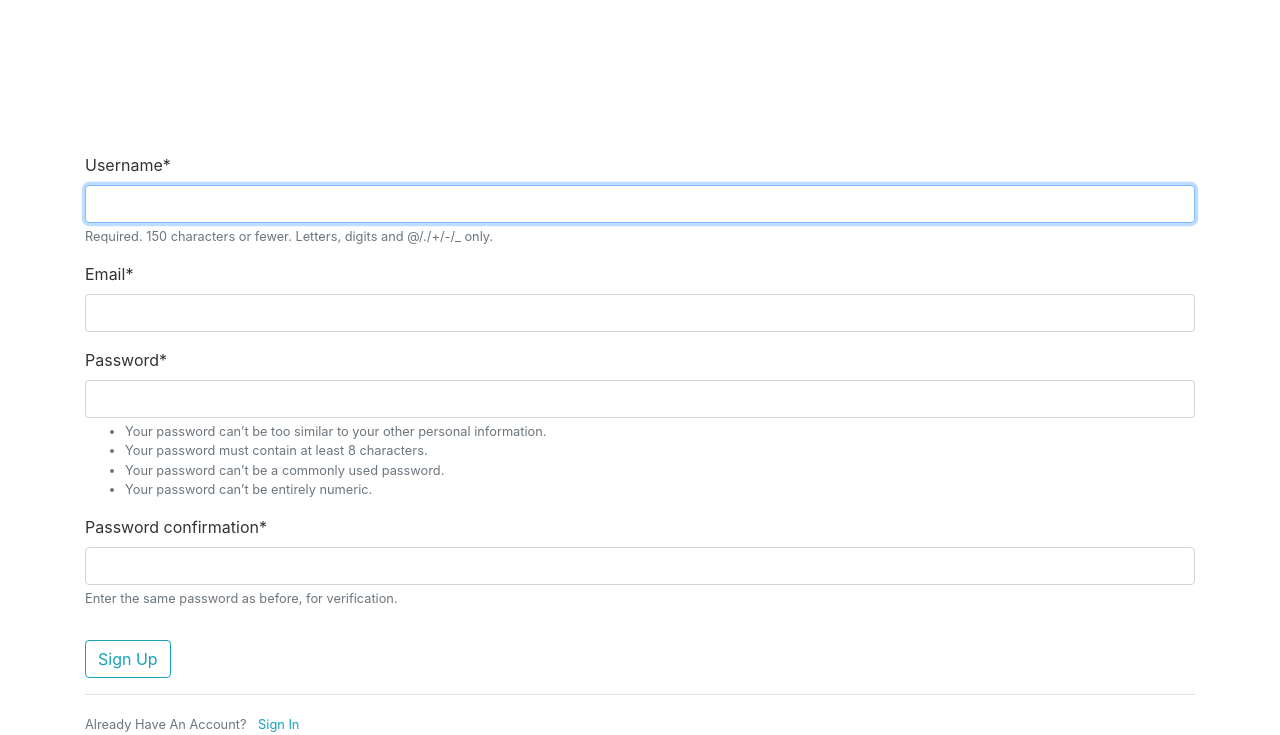
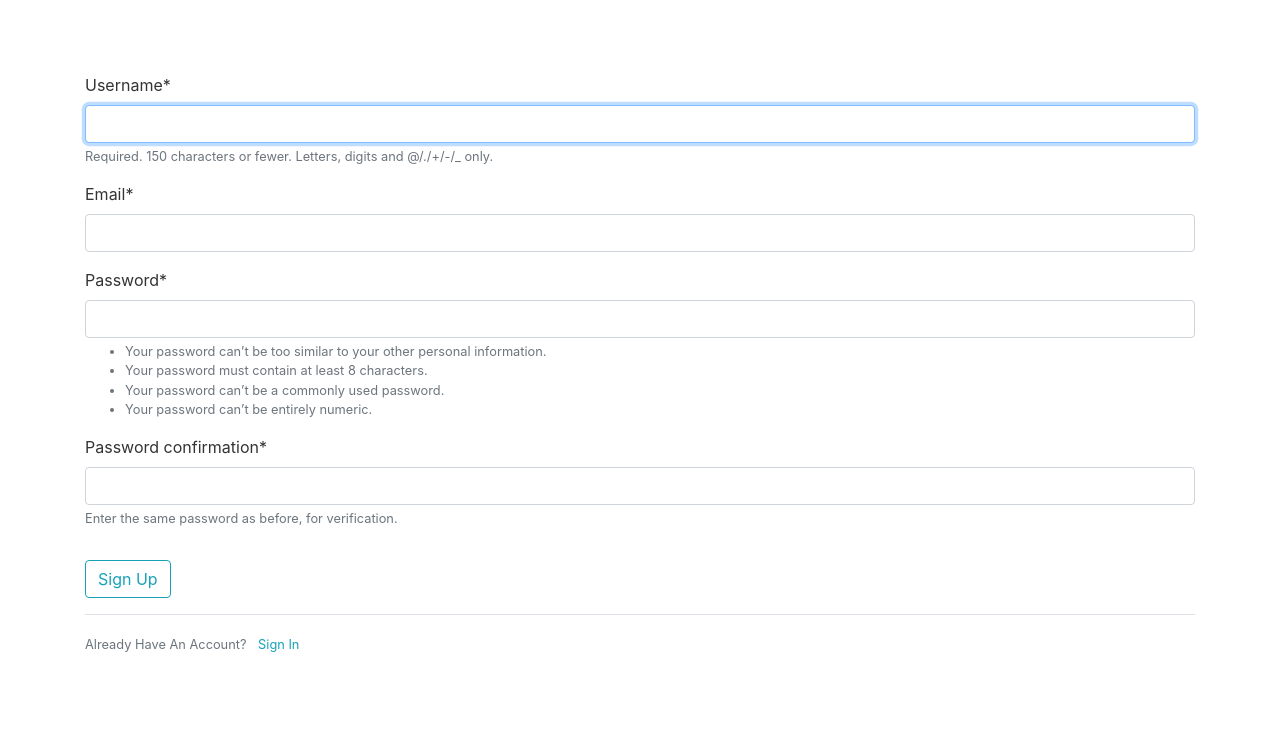
Before and after one commit to Kristinboyd/therealdewdrop, a Django app: page / in a window 1280 px wide. Shown: the part 87-822 px from the top of the page. After the commit the page ends 739 px from the top, so only its background shows below. Run offline with Django 3.2, Linux system fonts and the light colour scheme; some libraries are stand-ins or nearby versions.

Commit message:
dropped spacing down by 5

```diff
--- a/users/static/dewdrop/main.css
+++ b/users/static/dewdrop/main.css
@@ -1,7 +1,7 @@
 body {
 background: white;
 color: #333333;
-margin-top: 15rem;
+margin-top: 10rem;
 }
 
 h1, h2, h3, h4, h5, h6 {
```
